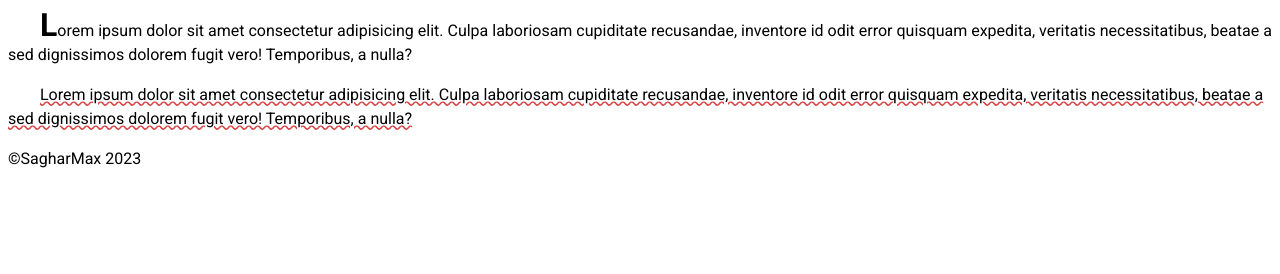
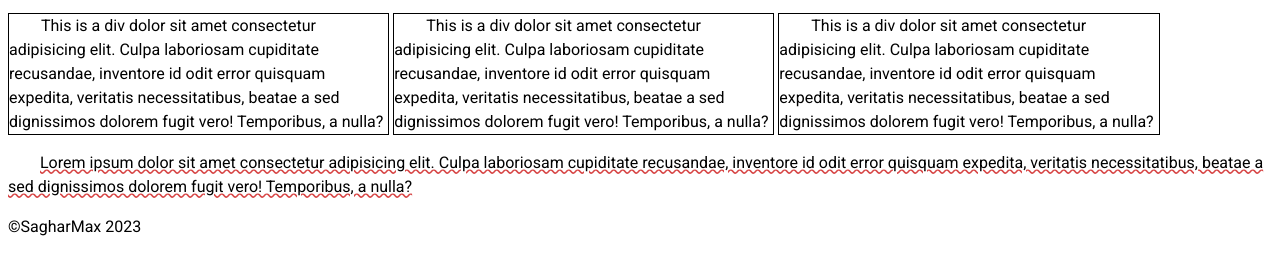
Before and after one commit to sagharmax/HTML-CSS-JS, a plain HTML site: page CoreCSS/index.html in a window 1280 px wide. Shown: the part 188-462 px from the top of the page. Drawn offline with Linux system fonts and the light colour scheme; a web font is replaced by a local one.

Commit message:
Visibility and Display

```diff
--- a/CoreCSS/css/site.css
+++ b/CoreCSS/css/site.css
@@ -16,7 +16,7 @@ h1 {
     text-transform: capitalize;
 }
 
-p {
+p, div {
     text-indent: 2rem;
 }
 
@@ -49,3 +49,11 @@ footer.sample-copy {
     text-decoration-style: wavy;
     /* text-decoration: underline rgb(215, 70, 70) wavy; */
 }
+
+.ninja {
+    /* visibility: hidden; */
+    /* display: none; */
+    display: inline-block;
+    border: 1px solid black;
+    width: 30%;
+}
--- a/CoreCSS/index.html
+++ b/CoreCSS/index.html
@@ -21,11 +21,21 @@
                 cupiditate recusandae, inventore id odit error quisquam expedita, veritatis
                 necessitatibus, beatae a sed dignissimos dolorem fugit vero! Temporibus, a nulla?
             </p>
-            <p>
-                <span class="starting-character">L</span>orem ipsum dolor sit amet consectetur adipisicing elit. Culpa laboriosam
+            <div class="ninja">
+                This is a div dolor sit amet consectetur adipisicing elit. Culpa laboriosam
                 cupiditate recusandae, inventore id odit error quisquam expedita, veritatis
                 necessitatibus, beatae a sed dignissimos dolorem fugit vero! Temporibus, a nulla?
-            </p>
+            </div>
+            <div class="ninja">
+                This is a div dolor sit amet consectetur adipisicing elit. Culpa laboriosam
+                cupiditate recusandae, inventore id odit error quisquam expedita, veritatis
+                necessitatibus, beatae a sed dignissimos dolorem fugit vero! Temporibus, a nulla?
+            </div>
+            <div class="ninja">
+                This is a div dolor sit amet consectetur adipisicing elit. Culpa laboriosam
+                cupiditate recusandae, inventore id odit error quisquam expedita, veritatis
+                necessitatibus, beatae a sed dignissimos dolorem fugit vero! Temporibus, a nulla?
+            </div>
             <p class="key-info">
                 Lorem ipsum dolor sit amet consectetur adipisicing elit. Culpa laboriosam
                 cupiditate recusandae, inventore id odit error quisquam expedita, veritatis
```
